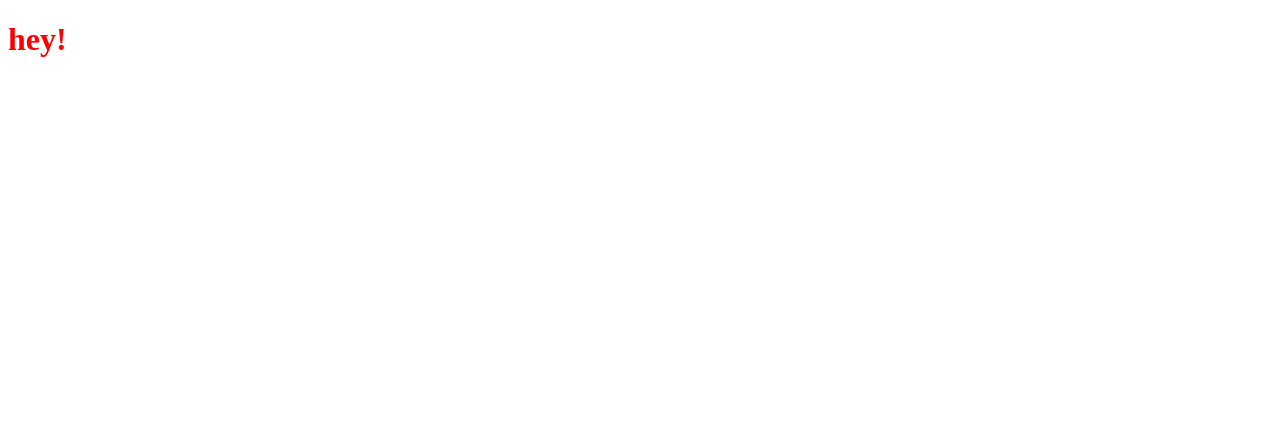
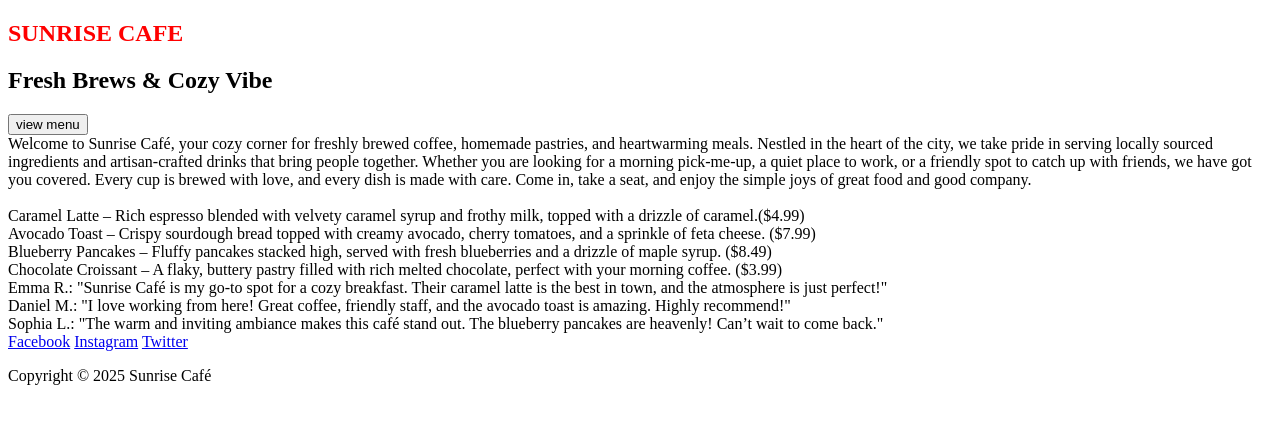
Before and after one commit to platiins/sunrise-cafe, a plain HTML site: page index.html in a window 1280 px wide. Drawn offline with Linux system fonts and the light colour scheme.

Commit message:
adding content

```diff
--- a/index.html
+++ b/index.html
@@ -3,10 +3,72 @@
   <head>
     <meta charset="UTF-8" />
     <meta name="viewport" content="width=device-width, initial-scale=1.0" />
-    <title>Document</title>
+    <title>Sunrise Cafe</title>
     <link rel="stylesheet" href="./styles/index.css" />
   </head>
   <body>
-    <h1>hey!</h1>
+    <header>
+      <section class="hero-section">
+        <h1>SUNRISE CAFE</h1>
+        <h2>Fresh Brews & Cozy Vibe</h2>
+        <button>view menu</button>
+      </section>
+    </header>
+    <main>
+      <section class="about-section">
+        <article>
+          Welcome to Sunrise Café, your cozy corner for freshly brewed coffee,
+          homemade pastries, and heartwarming meals. Nestled in the heart of the
+          city, we take pride in serving locally sourced ingredients and
+          artisan-crafted drinks that bring people together. Whether you are
+          looking for a morning pick-me-up, a quiet place to work, or a friendly
+          spot to catch up with friends, we have got you covered. Every cup is
+          brewed with love, and every dish is made with care. Come in, take a
+          seat, and enjoy the simple joys of great food and good company.
+        </article>
+        <img src="" alt="" />
+      </section>
+      <section class="bestsellers-section">
+        <div>
+          Caramel Latte – Rich espresso blended with velvety caramel syrup and
+          frothy milk, topped with a drizzle of caramel.($4.99)
+        </div>
+        <div>
+          Avocado Toast – Crispy sourdough bread topped with creamy avocado,
+          cherry tomatoes, and a sprinkle of feta cheese. ($7.99)
+        </div>
+        <div>
+          Blueberry Pancakes – Fluffy pancakes stacked high, served with fresh
+          blueberries and a drizzle of maple syrup. ($8.49)
+        </div>
+        <div>
+          Chocolate Croissant – A flaky, buttery pastry filled with rich melted
+          chocolate, perfect with your morning coffee. ($3.99)
+        </div>
+      </section>
+      <section class="testimonials-section">
+        <div>
+          Emma R.: "Sunrise Café is my go-to spot for a cozy breakfast. Their
+          caramel latte is the best in town, and the atmosphere is just
+          perfect!"
+        </div>
+        <div>
+          Daniel M.: "I love working from here! Great coffee, friendly staff,
+          and the avocado toast is amazing. Highly recommend!"
+        </div>
+        <div>
+          Sophia L.: "The warm and inviting ambiance makes this café stand out.
+          The blueberry pancakes are heavenly! Can’t wait to come back."
+        </div>
+      </section>
+    </main>
+    <footer>
+      <section class="social-media">
+        <a href="#">Facebook</a>
+        <a href="#">Instagram</a>
+        <a href="#">Twitter</a>
+      </section>
+      <p>Copyright © 2025 Sunrise Café</p>
+    </footer>
   </body>
 </html>
```
